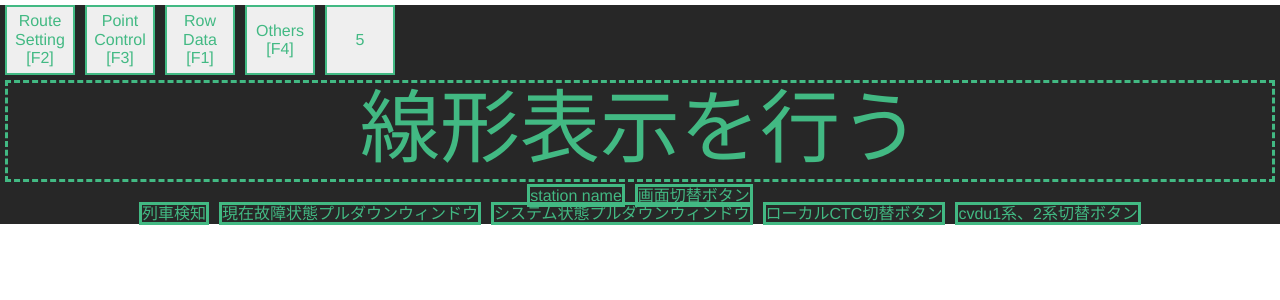
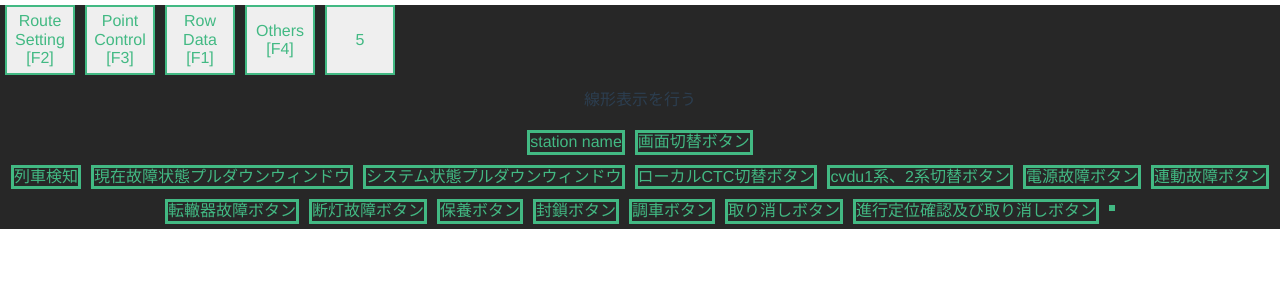
Before and after one commit to absender57/taina_cvdu, a Vue app: page / in a window 1280 px wide. Shown: the top 300 px of the page. Built offline with nearby package versions, Linux system fonts and the light colour scheme.

Commit message:
add contents

```diff
--- a/src/components/line_view.vue
+++ b/src/components/line_view.vue
@@ -4,7 +4,7 @@ console.log("test");
 
 <template>
   <p>線形表示を行う</p>
-  <div>
+  <div class="contents">
     <span>station name</span>
     <span>画面切替ボタン</span>
     <div>
@@ -13,6 +13,16 @@ console.log("test");
       <span>システム状態プルダウンウィンドウ</span>
       <span>ローカルCTC切替ボタン</span>
       <span>cvdu1系、2系切替ボタン</span>
+      <span>電源故障ボタン</span>
+      <span>連動故障ボタン</span>
+      <span>転轍器故障ボタン</span>
+      <span>断灯故障ボタン</span>
+      <span>保養ボタン</span>
+      <span>封鎖ボタン</span>
+      <span>調車ボタン</span>
+      <span>取り消しボタン</span>
+      <span>進行定位確認及び取り消しボタン</span>
+      <span></span>
     </div>
   </div>
 </template>
@@ -22,6 +32,7 @@ console.log("test");
 .main {
   height: 90vh;
 }
+.contents {
   p {
     margin: 5px;
     color: #42b983;
@@ -32,7 +43,9 @@ p {
   span {
     border: #42b983 solid;
     color: #42b983;
-  margin: 2px 5px;
+    margin: 5px;
+    display: inline-block;
+  }
 }
 
 .tool_bar {
```
Lines whose indentation alone changed are shown as unchanged.
